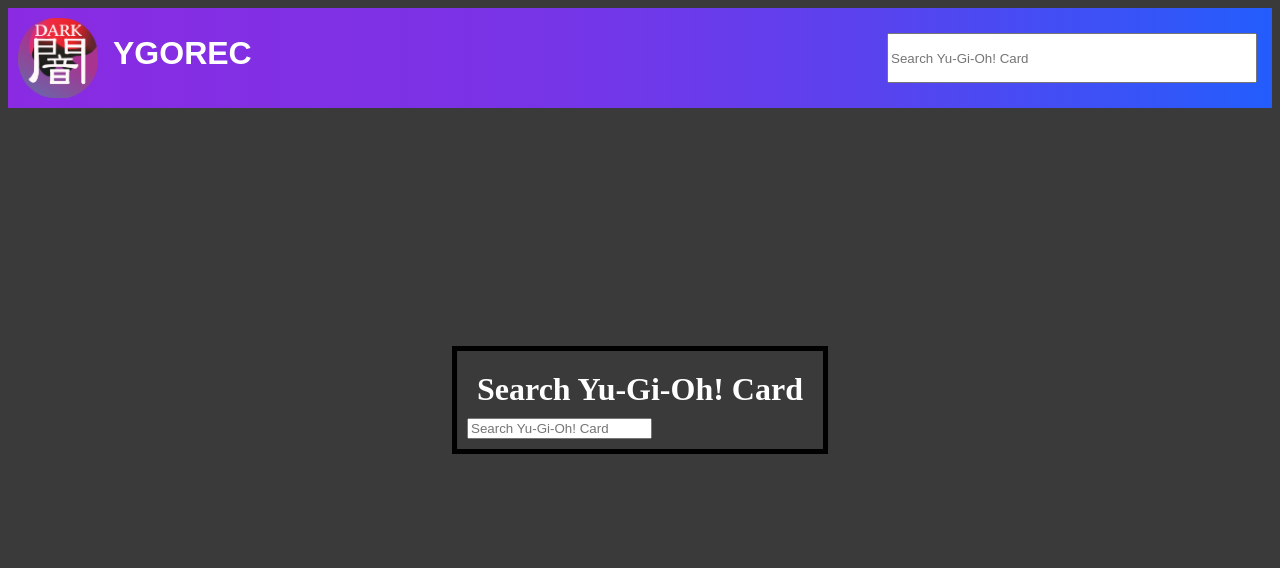
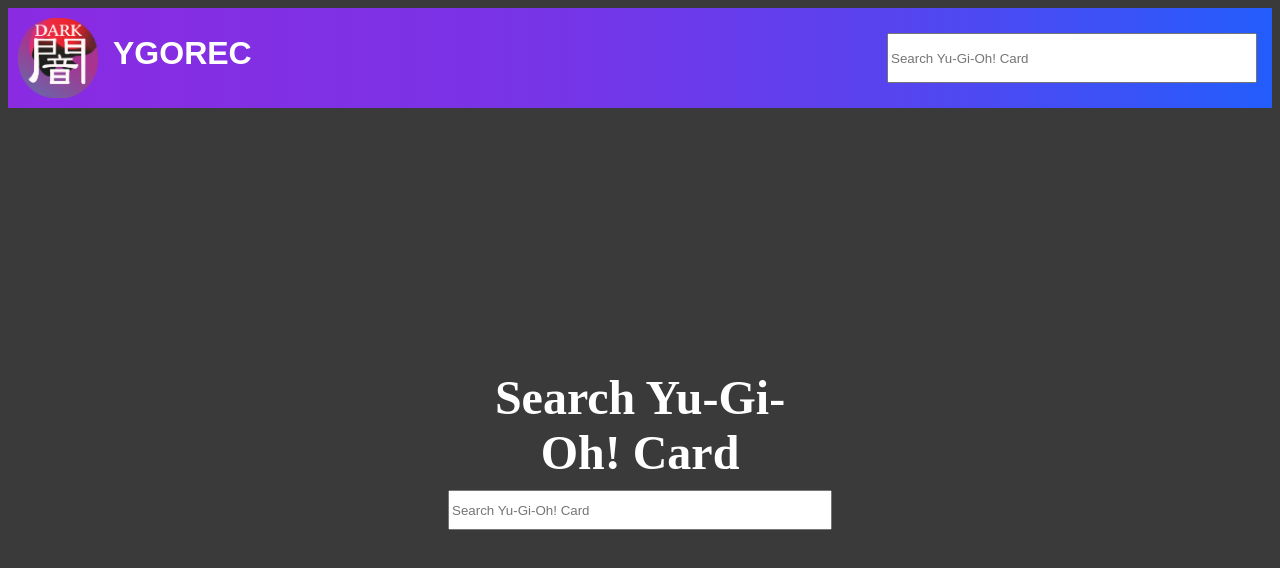
Before and after one commit to Okayami/ygorec-frontend, an Angular app: page / in a window 1280 px wide. Shown: the top 568 px of the page. Built offline with nearby package versions, Linux system fonts and the light colour scheme.

Commit message:
v1 home-page

```diff
--- a/src/app/home-page/home-page.component.css
+++ b/src/app/home-page/home-page.component.css
@@ -1,15 +1,26 @@
 h1 {
+    text-align: center;
     color: white;
-    font-size: 200%;
+    font-size: 300%;
     margin: auto;
     padding: 10px;
 }
 
 .center-div {
-    border: 5px solid;
+    width: 30%;
+    height: 10%;
     position: absolute;
     top: 50%;
     left: 50%;
     transform: translate(-50%, -50%);
     padding: 10px;
 }
+
+.search-bar-nav {
+    text-align: center;
+}
+
+.search-input {
+    width: 100%;
+    height: 40px;
+}
```
